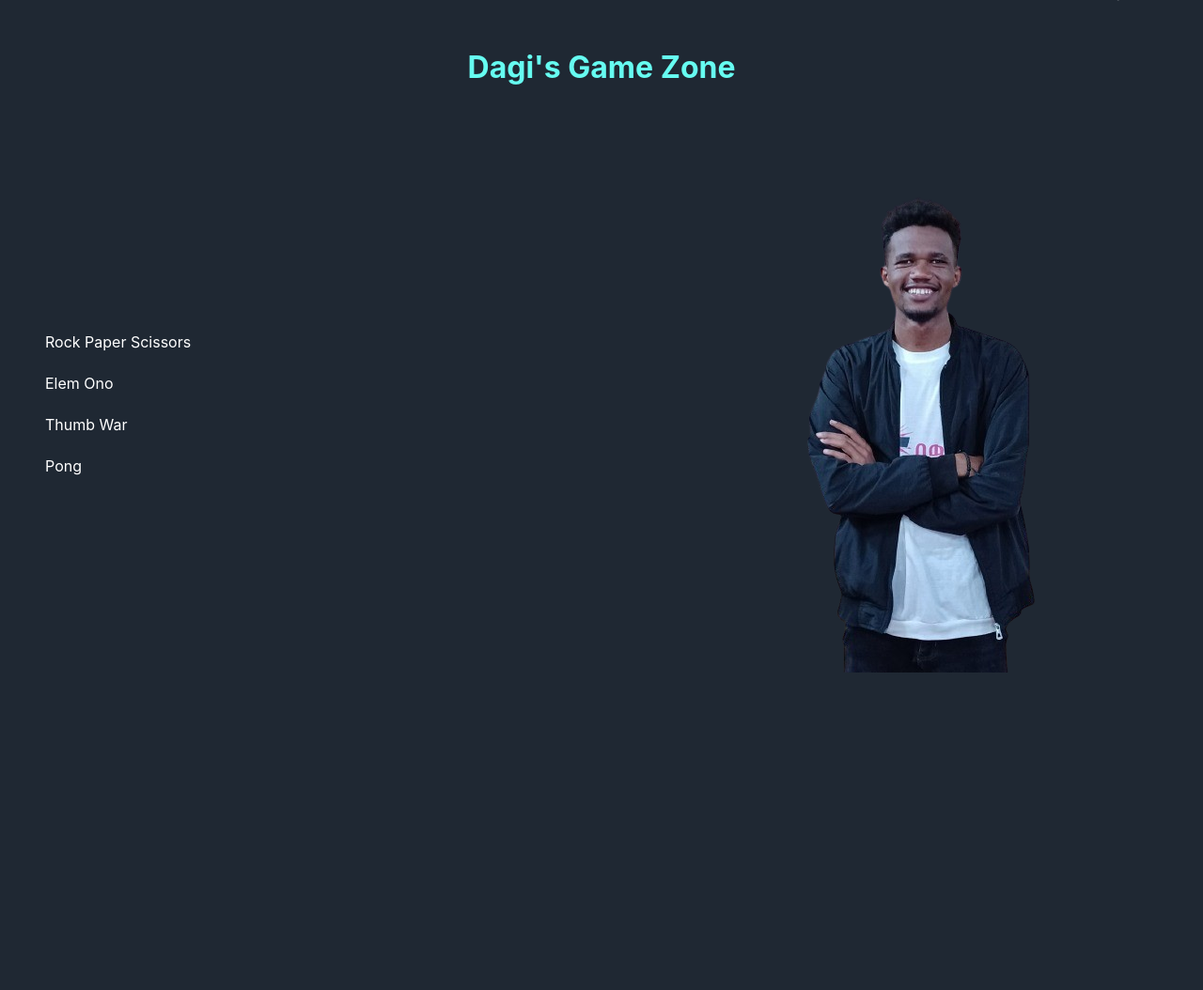
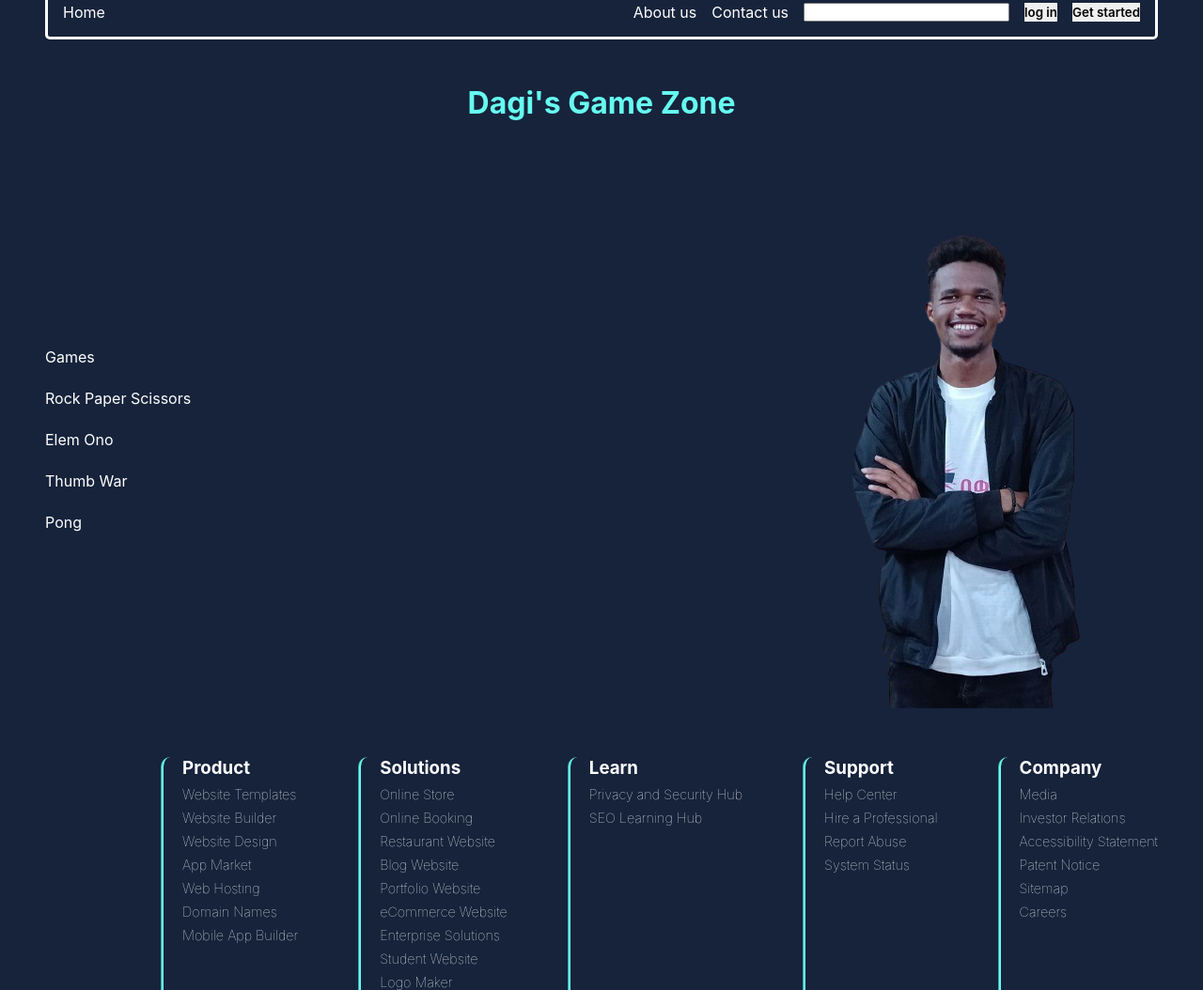
Before and after one commit to dagiStark/Rock_Paper_Scissors, a plain HTML site: page home.html in a window 1280 px wide. Shown: the part 64-1118 px from the top of the page at 94% size. Before the commit the page ends 832 px from the top, so only its background shows below. Drawn offline with Linux system fonts and the light colour scheme.

Commit message:
modified the home page interface

```diff
--- a/home.html
+++ b/home.html
@@ -9,17 +9,20 @@
   </head>
 
   <body class="main-page">
-
-      <div class="navigation-menu">
-          <div id="home">Home</div>
-          <div id="about">About us</div>
-          <div id="contact">Contact us</div>
-        </div>
+    <div class="navigation-menu">
+      <div id="home">Home</div>
+      <div id="about">About us</div>
+      <div id="contact">Contact us</div>
+      <input type="text" />
+      <button id="btn-login">log in</button>
+      <button id="btn-signup">Get started</button>
+    </div>
 
     <h1>Dagi's Game Zone</h1>
 
     <div class="game-body">
       <div id="game-list">
+        Games
         <div id="rps">Rock Paper Scissors</div>
         <div id="elem-Ono">Elem Ono</div>
         <div id="thumb-war">Thumb War</div>
@@ -27,7 +30,61 @@
       </div>
 
       <div id="me">
-        <img src="image-removebg-preview-removebg-preview-removebg-preview.png" alt="picture of the owner of this site.">
+        <img
+          src="image-removebg-preview-removebg-preview-removebg-preview.png"
+          alt="picture of the owner of this site."
+        />
+      </div>
+    </div>
+
+    <div class="info-center">
+      <div id="product">
+        <h3>Product</h3>
+        <li>Website Templates</li>
+        <li>Website Builder</li>
+        <li>Website Design</li>
+        <li>App Market</li>
+        <li>Web Hosting</li>
+        <li>Domain Names</li>
+        <li>Mobile App Builder</li>
+      </div>
+
+      <div id="solutions">
+
+        <h3>Solutions</h3>
+        <li>Online Store</li>
+        <li>Online Booking</li>
+        <li>Restaurant Website</li>
+        <li>Blog Website</li>
+        <li>Portfolio Website</li>
+        <li>eCommerce Website</li>
+        <li>Enterprise Solutions</li>
+        <li>Student Website</li>
+        <li>Logo Maker</li>
+      </div>
+
+      <div id="learn">
+        <h3>Learn</h3>
+        <li>Privacy and Security Hub</li>
+        <li>SEO Learning Hub</li>
+      </div>
+
+      <div id="support">
+        <h3>Support</h3>
+        <li>Help Center</li>
+        <li>Hire a Professional</li>
+        <li>Report Abuse</li>
+        <li>System Status</li>
+      </div>
+
+      <div id="company">
+        <h3>Company</h3>
+        <li>Media</li>
+        <li>Investor Relations</li>
+        <li>Accessibility Statement</li>
+        <li>Patent Notice</li>
+        <li>Sitemap</li>
+        <li>Careers</li>
       </div>
     </div>
   </body>
--- a/style.css
+++ b/style.css
@@ -116,7 +116,8 @@ button{
     display: flex;
     flex-direction: column;
     /* align-items: center; */
-    background-color: #1F2833;
+    background-color: #16233B;
+
 }
 
 h1{
@@ -125,9 +126,13 @@ h1{
 }
 .navigation-menu{
     display: flex;
-    gap: 10rem;
+    gap: 1rem;
     margin: 3rem;
     color: white;
+    border: white;
+    border-style: solid;
+    padding: 1rem;
+    border-radius: 5px;
 
 }
 
@@ -135,12 +140,18 @@ h1{
 #home{
     margin-left: 0;
     margin-right: auto;
+    border: white;
+
 }
 
 .game-body{
     display: flex;
     align-items: center;
-    margin: 3rem;
+    margin-top: 3rem;
+    /* background-image: url('view-neon-illuminated-gaming-desk-setup-with-keyboard.jpg');
+    /* background-attachment: fixed; */
+    background-size: cover;
+    margin-bottom: 3rem;
 }
 
 #game-list{
@@ -150,4 +161,36 @@ h1{
     flex-direction: column;
     gap: 1.5rem;
     color: white;
+    margin-left: 3rem;
 }
+
+
+.info-center{
+    display: flex;
+    justify-content: space-between;
+    color: white;
+    margin-right: 3rem;
+    justify-content: flex-end;
+    gap: 4rem;
+
+}
+
+
+#product,
+#solutions,
+#learn,
+#support,
+#company{
+    display: flex;
+    flex-direction: column;
+    list-style-type: none;
+    gap: 0.5rem;
+    border-left: #66FCF1 groove;
+    padding-left: 1.25rem;
+    border-top-left-radius: 10px;
+}
+
+li{
+    font-size: 0.9em;
+    font-weight: lighter;
+}
```
Also changed, not shown: 1 other file.
